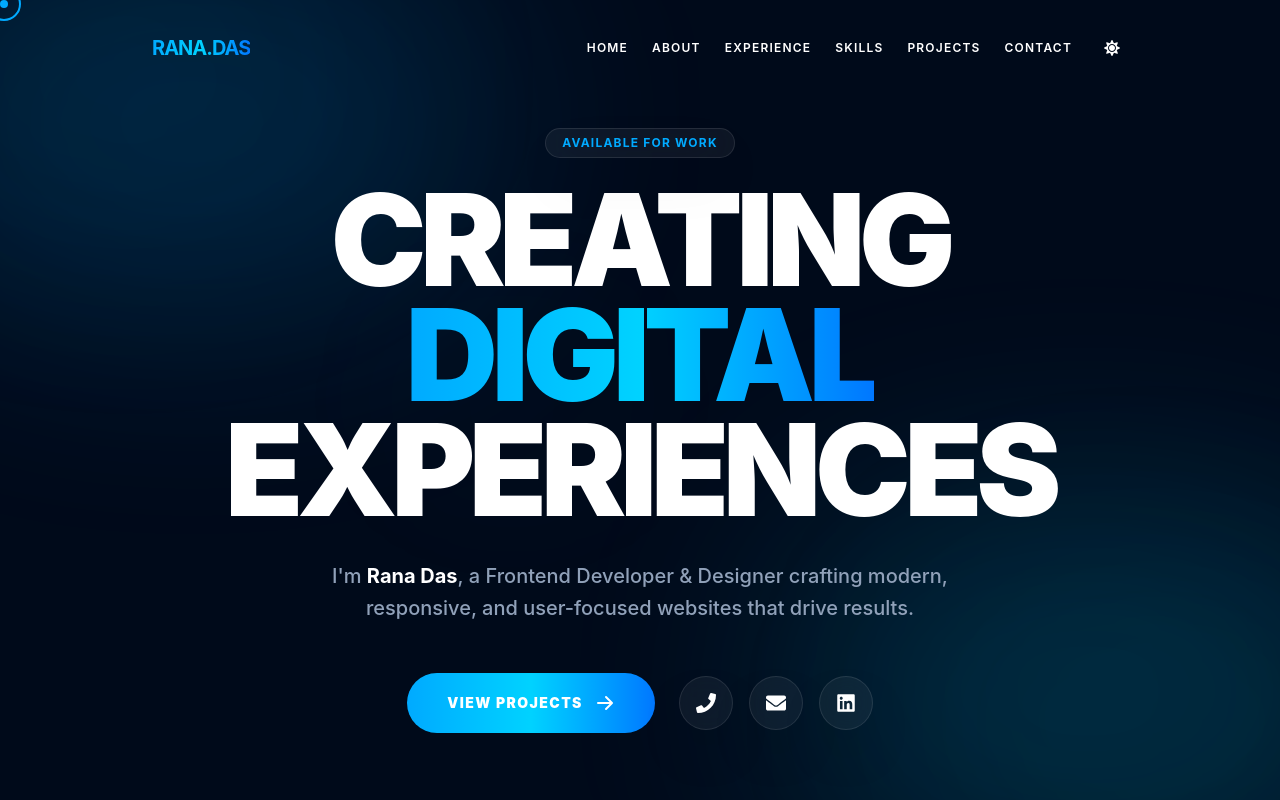
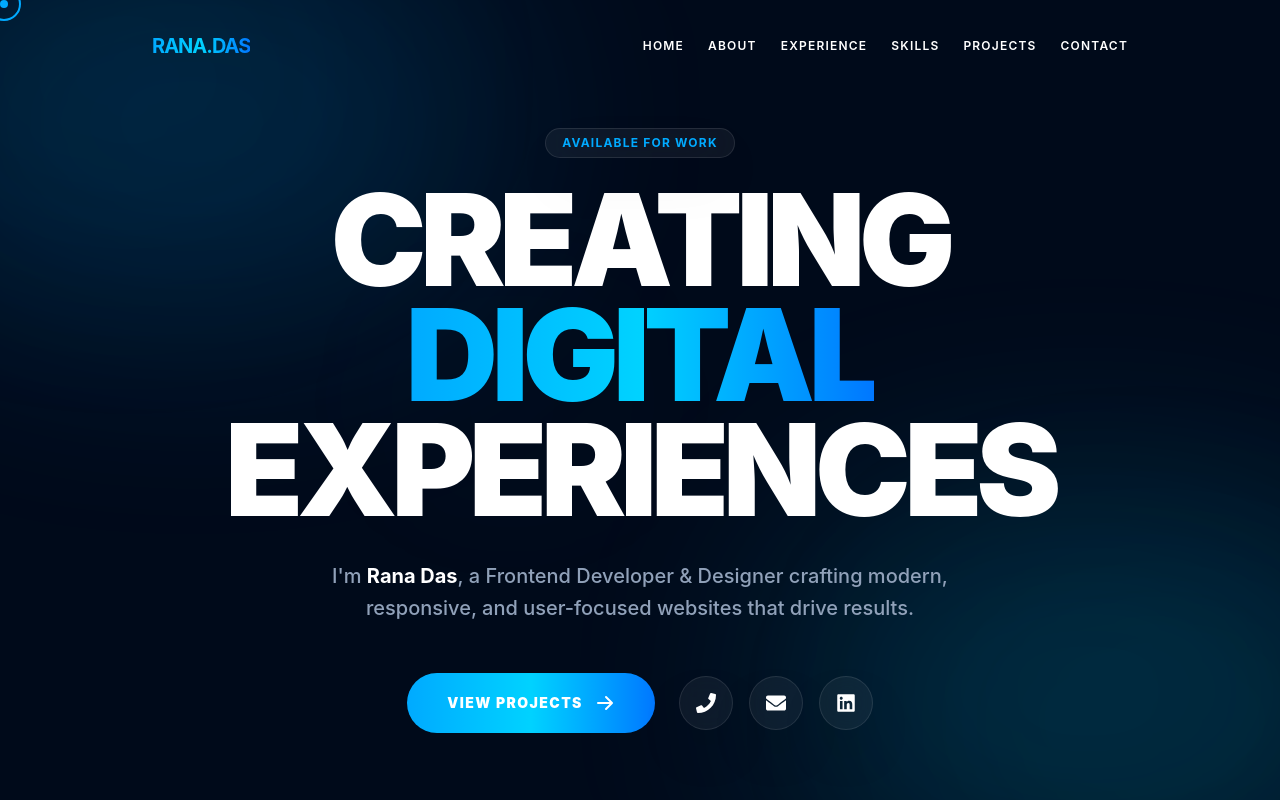
Before and after one commit to rajadevelop/rana-portfolio-website, a React (Vite) app: page / in a window 1280 px wide. Shown: the top 800 px of the page. Built offline with nearby package versions, Linux system fonts and the light colour scheme.

Commit message:
rana: update navbar

```diff
--- a/src/components/Navbar.tsx
+++ b/src/components/Navbar.tsx
@@ -64,22 +64,22 @@ export default function Navbar() {
               {link.name}
             </motion.a>
           ))}
-          <button
+          {/* <button
             onClick={() => setIsDark(!isDark)}
             className="p-2 rounded-full hover:bg-white/10 transition-colors"
           >
             {isDark ? <FaSun size={16} /> : <FaMoon size={16} />}
-          </button>
+          </button> */}
         </div>
 
         {/* Mobile Menu Button */}
         <div className="md:hidden flex items-center space-x-4">
-          <button
+          {/* <button
             onClick={() => setIsDark(!isDark)}
             className="p-2 rounded-full hover:bg-white/10 transition-colors"
           >
             {isDark ? <FaSun size={18} /> : <FaMoon size={18} />}
-          </button>
+          </button> */}
           <button
             onClick={() => setIsMobileMenuOpen(!isMobileMenuOpen)}
             className="p-2 text-white"
@@ -96,7 +96,7 @@ export default function Navbar() {
             initial={{ opacity: 0, y: -20 }}
             animate={{ opacity: 1, y: 0 }}
             exit={{ opacity: 0, y: -20 }}
-            className="absolute top-full left-0 w-full mt-4 glass rounded-3xl overflow-hidden md:hidden"
+            className="absolute top-full left-0 w-full mt-4 bg-black/90 rounded-3xl overflow-hidden md:hidden"
           >
             <div className="px-6 py-8 space-y-4">
               {navLinks.map((link) => (
--- a/src/index.css
+++ b/src/index.css
@@ -36,9 +36,6 @@
   }
   .bento-grid {
     @apply grid grid-cols-1 md:grid-cols-4 lg:grid-cols-6 gap-4;
-  }
-  body {
-    cursor: none;
   }
   body.cursor-hidden .cursor-dot,
   body.cursor-hidden .cursor-circle {
@@ -85,4 +82,24 @@
     top: -25px;
     left: -25px;
   }
+
+  @media (hover: hover) and (pointer: fine) {
+    body {
+      cursor: none;
+    }
+    .cursor-dot,
+    .cursor-circle {
+      display: block;
+    }
+  }
+
+  @media (hover: none) and (pointer: coarse) {
+    body {
+      cursor: auto;
+    }
+    .cursor-dot,
+    .cursor-circle {
+      display: none;
+    }
+  }
 }
```
